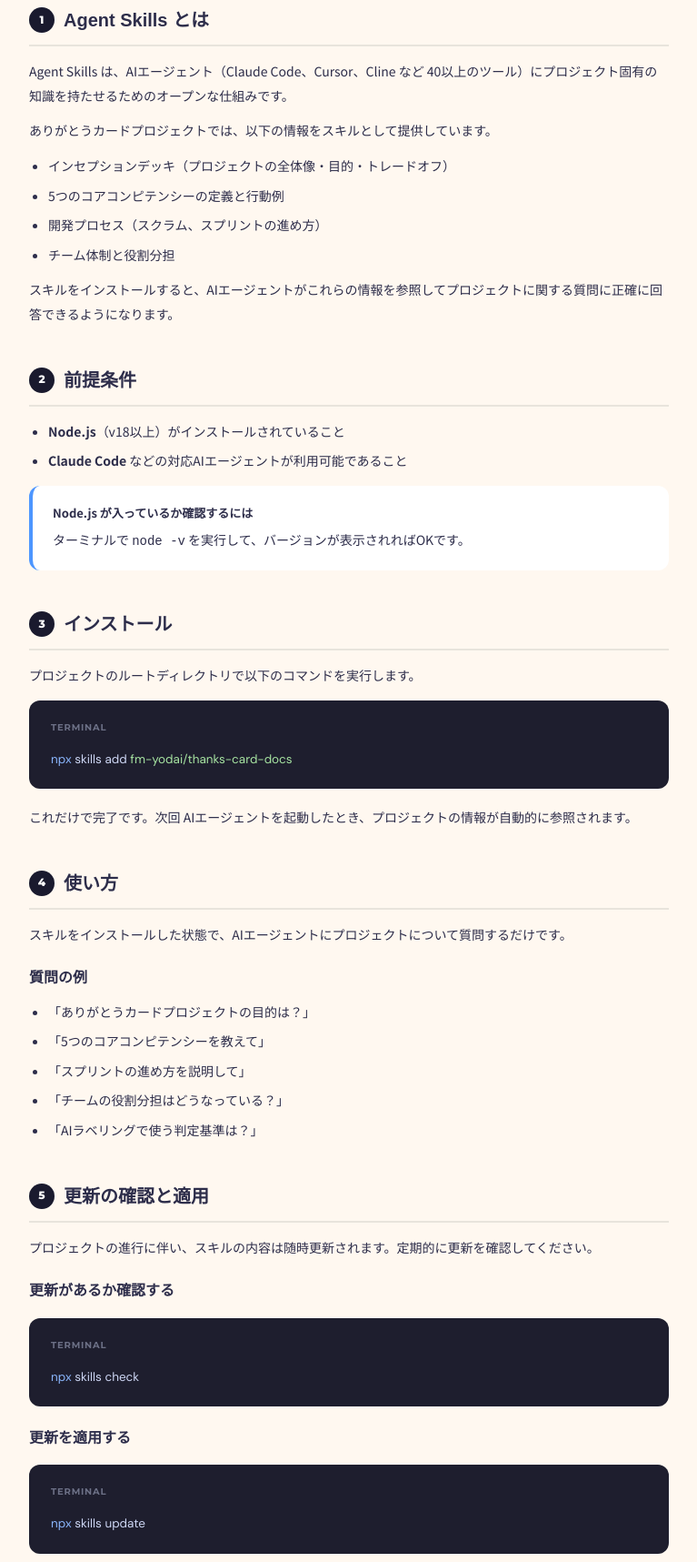
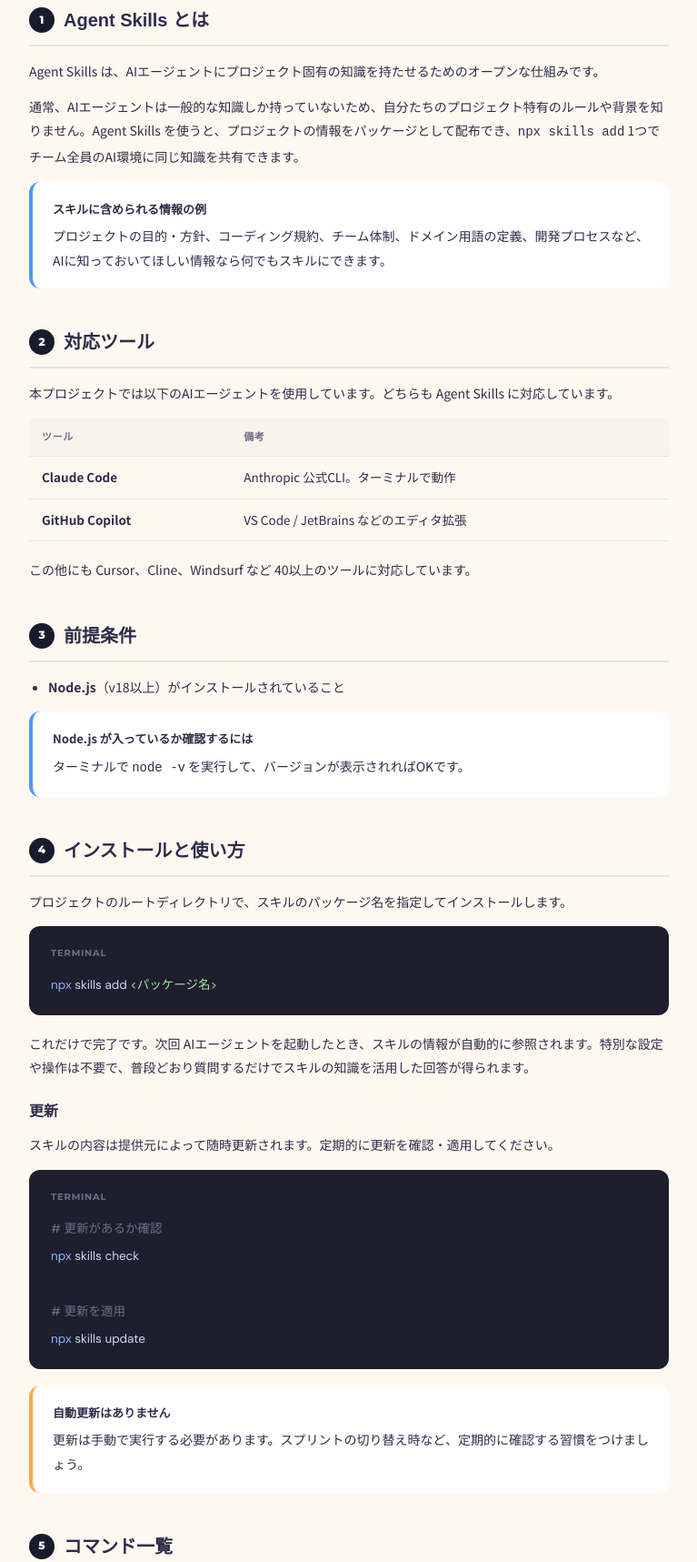
Before and after one commit to fm-yodai/thanks-card-docs, a website: page docs/agent-skills-guide.html in a window 1280 px wide. Shown: the part 283-2000 px from the top of the page at 91% size, without its empty margins (256-1023 px from the left). Drawn offline with Linux system fonts and the light colour scheme; a web font is replaced by a local one.

Commit message:
Agent Skills導入ガイドを一般的な説明中心に再構成
対応ツールにGitHub CopilotとClaude Codeを明記し、
プロジェクト固有の内容は末尾セクションにまとめた。

Co-Authored-By: Claude Opus 4.6 <noreply@anthropic.com>

```diff
--- a/docs/agent-skills-guide.html
+++ b/docs/agent-skills-guide.html
@@ -301,23 +301,44 @@
   <!-- What -->
   <div class="section">
     <h2><span class="num">1</span>Agent Skills とは</h2>
-    <p>Agent Skills は、AIエージェント（Claude Code、Cursor、Cline など 40以上のツール）にプロジェクト固有の知識を持たせるためのオープンな仕組みです。</p>
-    <p>ありがとうカードプロジェクトでは、以下の情報をスキルとして提供しています。</p>
-    <ul>
-      <li>インセプションデッキ（プロジェクトの全体像・目的・トレードオフ）</li>
-      <li>5つのコアコンピテンシーの定義と行動例</li>
-      <li>開発プロセス（スクラム、スプリントの進め方）</li>
-      <li>チーム体制と役割分担</li>
-    </ul>
-    <p>スキルをインストールすると、AIエージェントがこれらの情報を参照してプロジェクトに関する質問に正確に回答できるようになります。</p>
+    <p>Agent Skills は、AIエージェントにプロジェクト固有の知識を持たせるためのオープンな仕組みです。</p>
+    <p>通常、AIエージェントは一般的な知識しか持っていないため、自分たちのプロジェクト特有のルールや背景を知りません。Agent Skills を使うと、プロジェクトの情報をパッケージとして配布でき、<code>npx skills add</code> 1つでチーム全員のAI環境に同じ知識を共有できます。</p>
+    <div class="info-box">
+      <strong>スキルに含められる情報の例</strong>
+      プロジェクトの目的・方針、コーディング規約、チーム体制、ドメイン用語の定義、開発プロセスなど、AIに知っておいてほしい情報なら何でもスキルにできます。
+    </div>
+  </div>
+
+  <!-- Supported Tools -->
+  <div class="section">
+    <h2><span class="num">2</span>対応ツール</h2>
+    <p>本プロジェクトでは以下のAIエージェントを使用しています。どちらも Agent Skills に対応しています。</p>
+    <table class="tbl">
+      <thead>
+        <tr>
+          <th>ツール</th>
+          <th>備考</th>
+        </tr>
+      </thead>
+      <tbody>
+        <tr>
+          <td><strong>Claude Code</strong></td>
+          <td>Anthropic 公式CLI。ターミナルで動作</td>
+        </tr>
+        <tr>
+          <td><strong>GitHub Copilot</strong></td>
+          <td>VS Code / JetBrains などのエディタ拡張</td>
+        </tr>
+      </tbody>
+    </table>
+    <p>この他にも Cursor、Cline、Windsurf など 40以上のツールに対応しています。</p>
   </div>
 
   <!-- Prerequisites -->
   <div class="section">
-    <h2><span class="num">2</span>前提条件</h2>
+    <h2><span class="num">3</span>前提条件</h2>
     <ul>
       <li><strong>Node.js</strong>（v18以上）がインストールされていること</li>
-      <li><strong>Claude Code</strong> などの対応AIエージェントが利用可能であること</li>
     </ul>
     <div class="info-box">
       <strong>Node.js が入っているか確認するには</strong>
@@ -325,57 +346,35 @@
     </div>
   </div>
 
-  <!-- Install -->
+  <!-- Install & Usage -->
   <div class="section">
-    <h2><span class="num">3</span>インストール</h2>
-    <p>プロジェクトのルートディレクトリで以下のコマンドを実行します。</p>
+    <h2><span class="num">4</span>インストールと使い方</h2>
+    <p>プロジェクトのルートディレクトリで、スキルのパッケージ名を指定してインストールします。</p>
     <div class="code-block">
       <span class="code-label">TERMINAL</span>
-      <code><span class="c-b">npx</span> skills add <span class="c-g">fm-yodai/thanks-card-docs</span></code>
+      <code><span class="c-b">npx</span> skills add <span class="c-g">&lt;パッケージ名&gt;</span></code>
     </div>
-    <p>これだけで完了です。次回 AIエージェントを起動したとき、プロジェクトの情報が自動的に参照されます。</p>
-  </div>
+    <p>これだけで完了です。次回 AIエージェントを起動したとき、スキルの情報が自動的に参照されます。特別な設定や操作は不要で、普段どおり質問するだけでスキルの知識を活用した回答が得られます。</p>
 
-  <!-- Usage -->
-  <div class="section">
-    <h2><span class="num">4</span>使い方</h2>
-    <p>スキルをインストールした状態で、AIエージェントにプロジェクトについて質問するだけです。</p>
-    <h3>質問の例</h3>
-    <ul>
-      <li>「ありがとうカードプロジェクトの目的は？」</li>
-      <li>「5つのコアコンピテンシーを教えて」</li>
-      <li>「スプリントの進め方を説明して」</li>
-      <li>「チームの役割分担はどうなっている？」</li>
-      <li>「AIラベリングで使う判定基準は？」</li>
-    </ul>
-  </div>
-
-  <!-- Update -->
-  <div class="section">
-    <h2><span class="num">5</span>更新の確認と適用</h2>
-    <p>プロジェクトの進行に伴い、スキルの内容は随時更新されます。定期的に更新を確認してください。</p>
-
-    <h3>更新があるか確認する</h3>
+    <h3>更新</h3>
+    <p>スキルの内容は提供元によって随時更新されます。定期的に更新を確認・適用してください。</p>
     <div class="code-block">
       <span class="code-label">TERMINAL</span>
-      <code><span class="c-b">npx</span> skills check</code>
+      <code><span class="c-c"># 更新があるか確認</span>
+<span class="c-b">npx</span> skills check
+
+<span class="c-c"># 更新を適用</span>
+<span class="c-b">npx</span> skills update</code>
     </div>
-
-    <h3>更新を適用する</h3>
-    <div class="code-block">
-      <span class="code-label">TERMINAL</span>
-      <code><span class="c-b">npx</span> skills update</code>
-    </div>
-
     <div class="info-box warn">
       <strong>自動更新はありません</strong>
-      更新は手動で実行する必要があります。スプリントの切り替え時など、定期的に <code>npx skills check</code> を実行する習慣をつけましょう。
+      更新は手動で実行する必要があります。スプリントの切り替え時など、定期的に確認する習慣をつけましょう。
     </div>
   </div>
 
   <!-- Commands -->
   <div class="section">
-    <h2><span class="num">6</span>コマンド一覧</h2>
+    <h2><span class="num">5</span>コマンド一覧</h2>
     <table class="tbl">
       <thead>
         <tr>
@@ -412,6 +411,23 @@
     </table>
   </div>
 
+  <!-- Project Skill -->
+  <div class="section">
+    <h2><span class="num">6</span>ありがとうカードプロジェクトのスキル</h2>
+    <p>本プロジェクトでは、以下のスキルを提供しています。</p>
+    <div class="code-block">
+      <span class="code-label">TERMINAL</span>
+      <code><span class="c-b">npx</span> skills add <span class="c-g">fm-yodai/thanks-card-docs</span></code>
+    </div>
+    <p>インストールすると、AIエージェントがプロジェクトの以下の情報を参照できるようになります。</p>
+    <ul>
+      <li>インセプションデッキ（プロジェクトの全体像・目的・トレードオフ）</li>
+      <li>5つのコアコンピテンシーの定義と行動例</li>
+      <li>開発プロセス（スクラム、スプリントの進め方）</li>
+      <li>チーム体制と役割分担</li>
+    </ul>
+  </div>
+
 </main>
 
 <footer class="footer">
```
